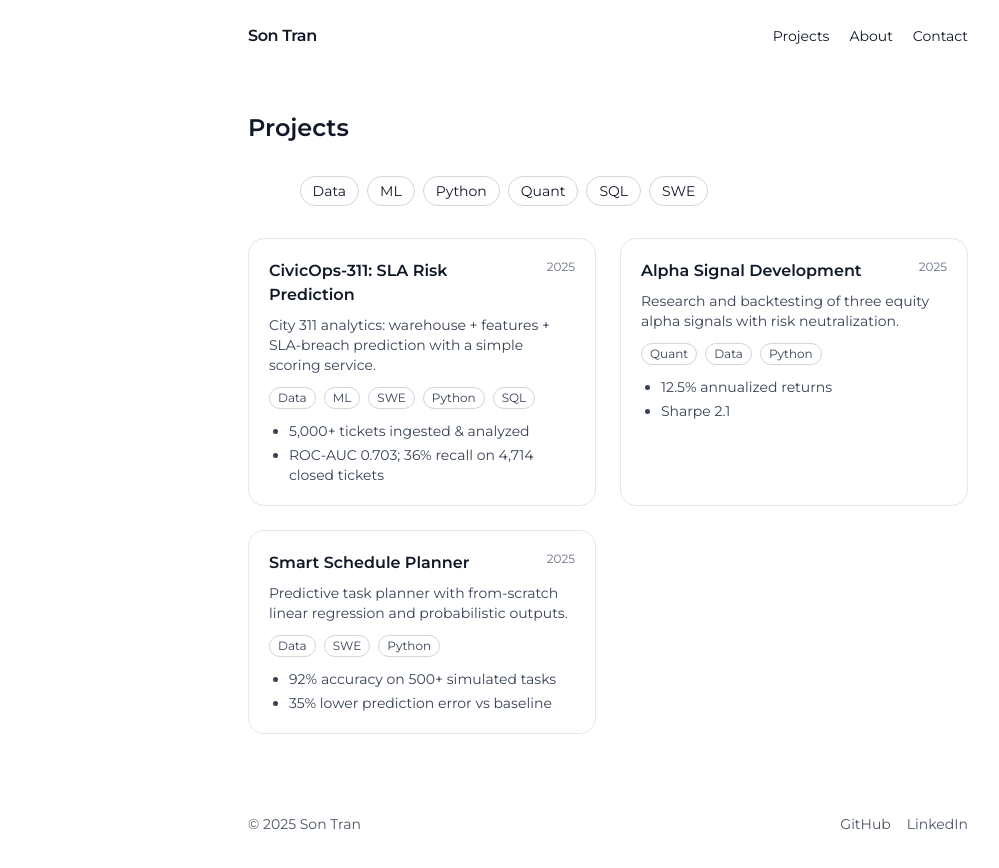
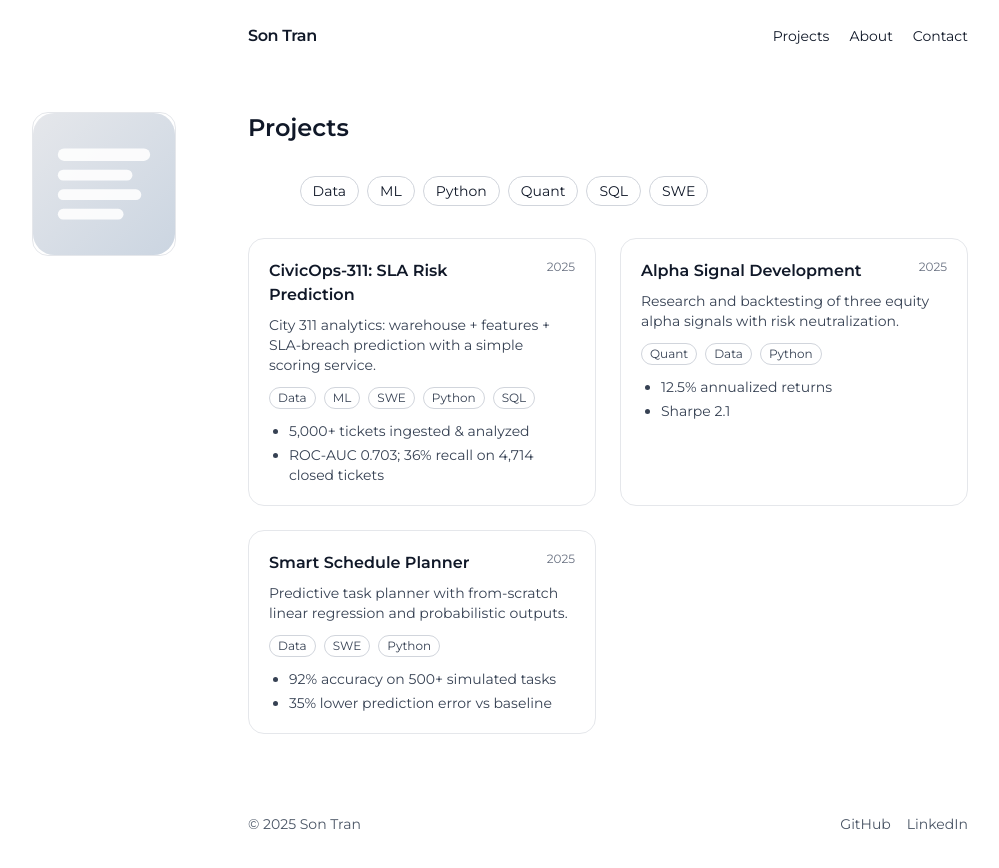
Before and after one commit to smtran8/son-portfolio, a Next.js app: page /projects in a window 1280 px wide. Shown: the top 868 px of the page, without its empty margins (32-1031 px from the left). Built offline with nearby package versions, Linux system fonts and the light colour scheme.

Commit message:
feat: add left-gutter decorative image on Projects; keeps content clear

```diff
--- a/src/app/projects/page.tsx
+++ b/src/app/projects/page.tsx
@@ -1,5 +1,6 @@
 "use client";
 import { useMemo, useState } from "react";
+import Image from "next/image";
 import { PROJECTS } from "@/data/projects";
 import { ProjectCard } from "@/components/ProjectCard";
 import { TagChip } from "@/components/TagChip";
@@ -17,8 +18,17 @@ export default function ProjectsPage() {
     : PROJECTS;
 
   return (
-    <div className="space-y-8">
+    <div className="space-y-8 relative">
       <h1 className="text-2xl font-semibold">Projects</h1>
+      {/* Decorative image in the left gutter on desktop */}
+      <Image
+        src="/projects-left.svg"
+        alt="Projects decorative"
+        width={144}
+        height={144}
+        className="hidden sm:block absolute left-0 -translate-x-[130%] md:-translate-x-[150%] top-0 rounded-2xl border border-gray-200"
+        priority
+      />
 
       <div className="flex flex-wrap gap-2">
         <TagChip label="All" active={!active} onClick={() => setActive(null)} />
```
Also changed, not shown: public/projects-left.svg (added).
